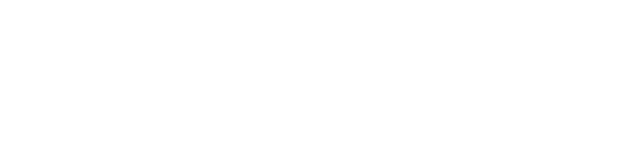
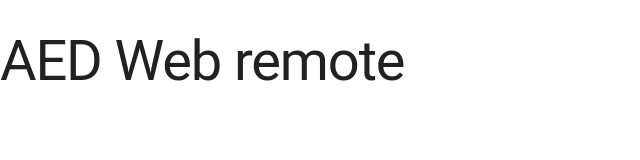
Before and after one commit to jordanian-johanniterhk/AED-Webremote, a plain HTML site: page index.html in a window 1280 px wide. Shown: the whole page, without its empty margins (0-640 px from the left). Drawn offline with nearby package versions, Linux system fonts and the light colour scheme.

Commit message:
Update index.html

```diff
--- a/index.html
+++ b/index.html
@@ -3,7 +3,7 @@
      <link rel="stylesheet" href="https://code.getmdl.io/1.3.0/material.orange-light_blue.min.css" />
   </head>
   <body>
-
+    <h1>AED Web remote</h1>
 
   </body>
 </html>
```
